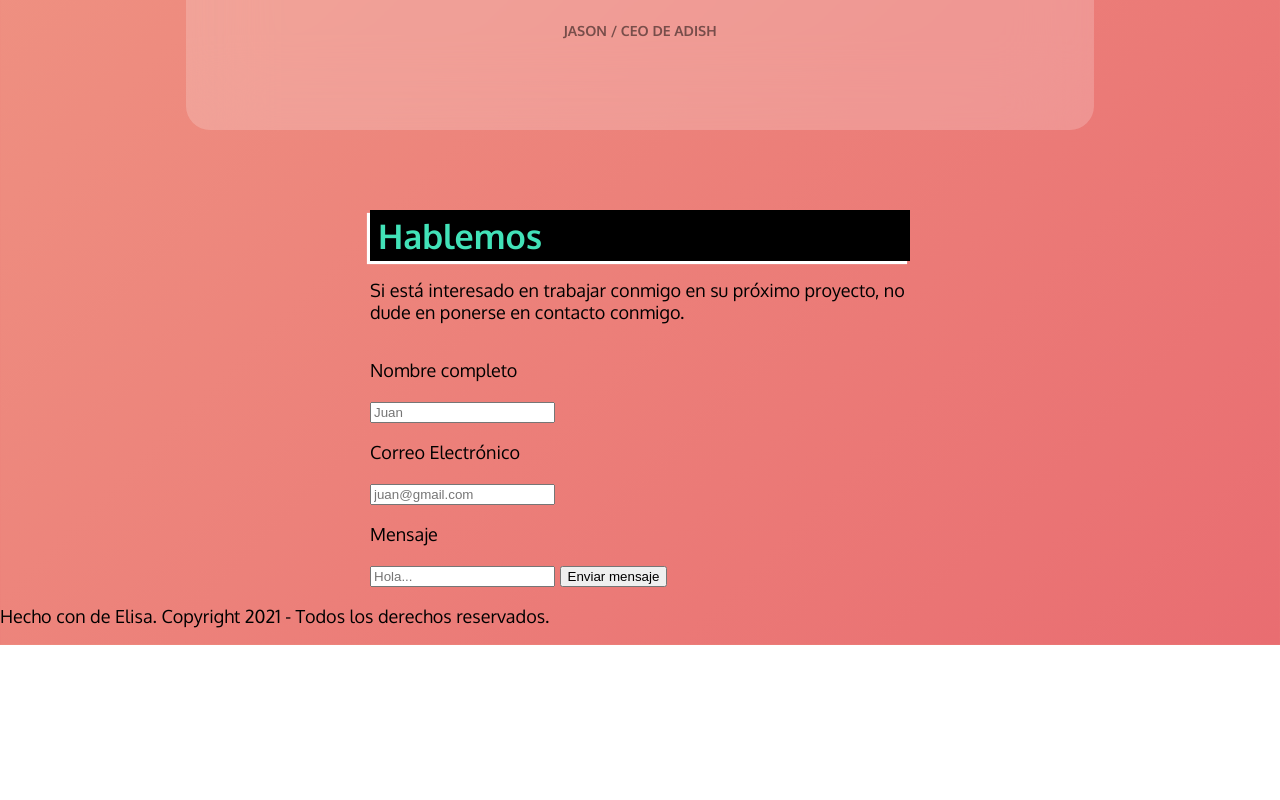
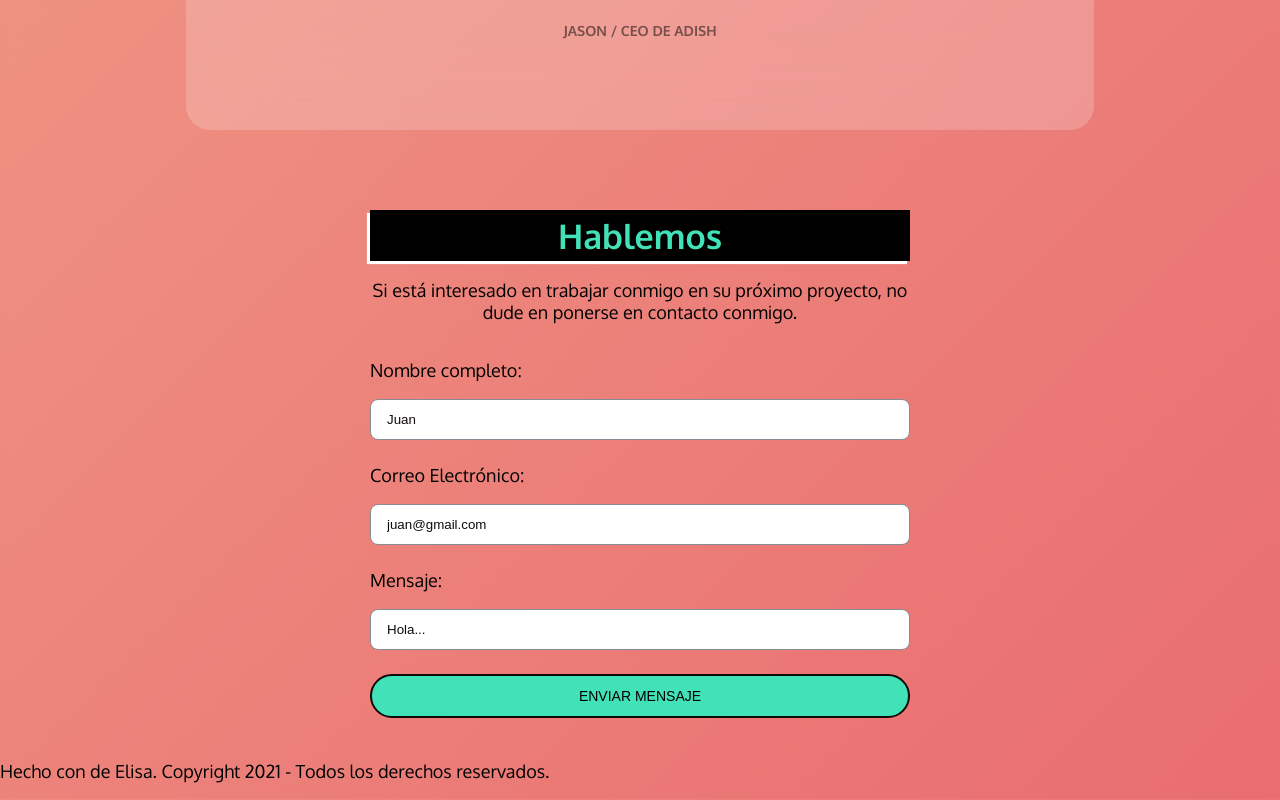
Before and after one commit to fabiola29298/portafolio-elisa, a plain HTML site: page index.html in a window 1280 px wide. Shown: the part 3964-4764 px from the top of the page. Before the commit the page ends 4609 px from the top, so only its background shows below. Drawn offline with Linux system fonts and the light colour scheme.

Commit message:
agregando estilo al form

```diff
--- a/css/style.css
+++ b/css/style.css
@@ -258,6 +258,7 @@ h3{
 .form-seccion{
   display: flex;
   justify-content: center;
+  text-align: center;
 }
 .form-content{
   display: flex;
@@ -265,6 +266,9 @@ h3{
 
   flex-direction: column;
   justify-content: center;
+}
+.form{
+  text-align: start;
 }
 .form-title{
 
@@ -278,4 +282,32 @@ h3{
   padding-inline: 8px;
 
 }
+.form input {
+  inline-size: 100%;
+  padding-inline: 16px;
+  padding-block: 12px;
+  display: block;
+  margin-block-end: 24px;
+  background: #FFFFFF;
+
+  border: 1px solid #858C94;
+  box-sizing: border-box;
+  border-radius: 8px;
+}
+.form input[type="submit"] {
+  background: #42E2B8;
+  border: 2px solid #0F0A0A;
+  text-transform: uppercase;
+  border-radius: 90px;
+  font-size: 14px;
+}
+
+.form input::-webkit-input-placeholder {
+   color: #0F0A0A;
+}
 /* fin de formulario */
+
+/* footer */
+
+
+/* fin de footer */
--- a/index.html
+++ b/index.html
@@ -144,11 +144,11 @@
                 <h3 class="form-title">Hablemos</h3>
                 <p>Si está interesado en trabajar conmigo en su próximo proyecto, no dude en ponerse en contacto conmigo.</p>
                 <form action="#" class="form">
-                  <p>Nombre completo</p>
+                  <p>Nombre completo:</p>
                   <input type="text" required placeholder="Juan">
-                  <p>Correo Electrónico</p>
+                  <p>Correo Electrónico:</p>
                   <input type="email" required placeholder="juan@gmail.com">
-                  <p>Mensaje</p>
+                  <p>Mensaje:</p>
                   <input type="text" required placeholder="Hola...">
                   <input type="submit" value="Enviar mensaje">
                 </form>
```
